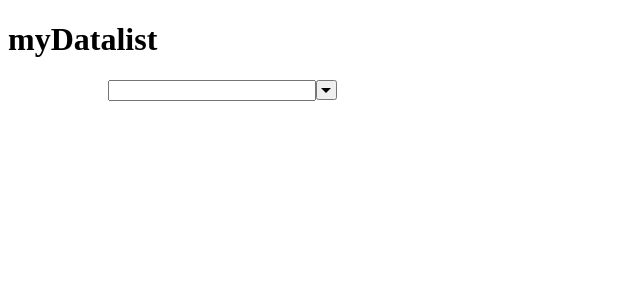
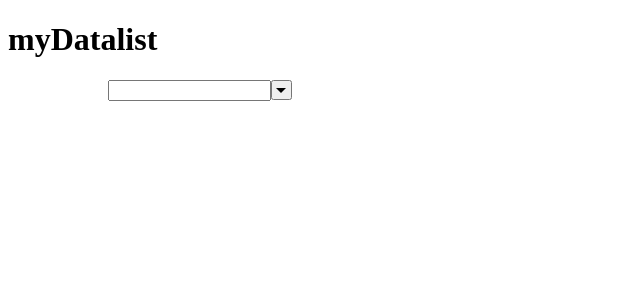
Before and after one commit to solstice333/Datalist, an Angular app: page / in a window 1280 px wide. Shown: the top 300 px of the page, without its empty margins (0-640 px from the left). Built offline with nearby package versions, Linux system fonts and the light colour scheme.

Commit message:
styling prefs

```diff
--- a/src/app/datalist.component.css
+++ b/src/app/datalist.component.css
@@ -2,13 +2,13 @@
     display: block;
     position: relative;
     left: 100px;
-    height: 40px;
+    height: 29px;
 }
 #bar {
-     float: left;
+    float: left;
 }
 #bar input {
-    width: 200px;
+    width: 155px;
 }
 #dropdown {
     float: left;
```
